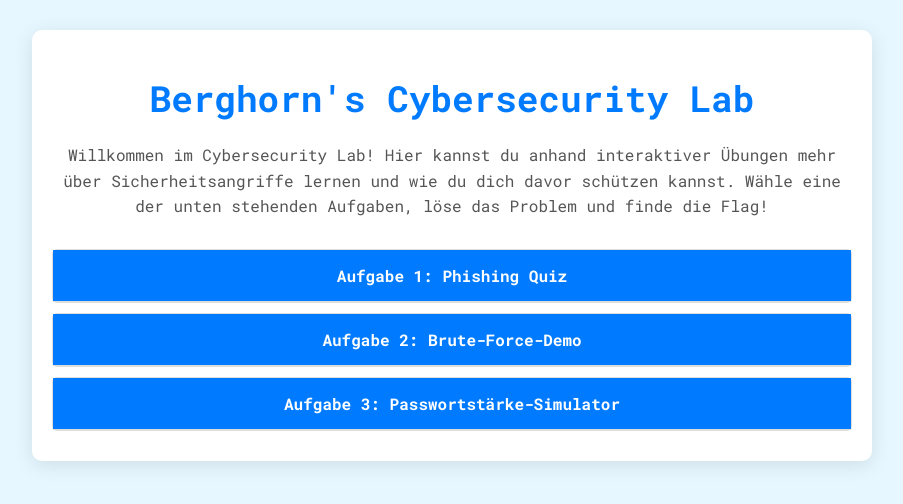
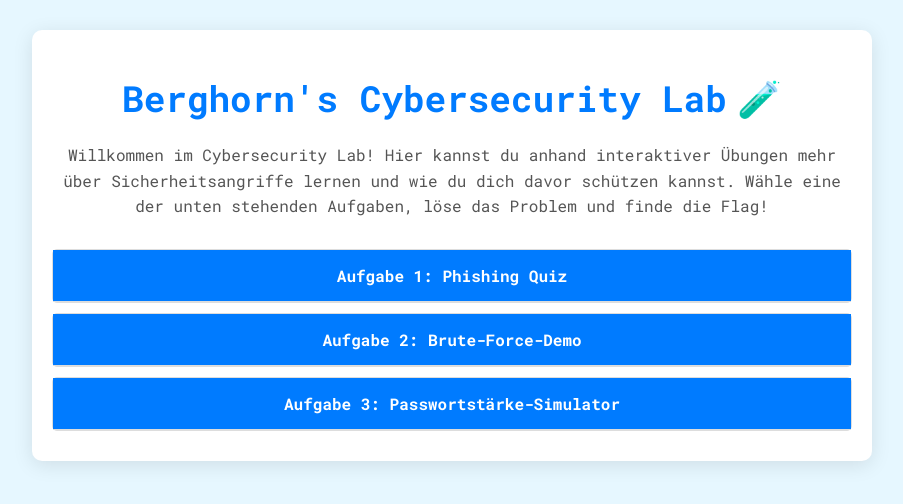
Before and after one commit to sideshowbob84/cdl, a website: page index.html in a window 1280 px wide. Shown: the whole page, without its empty margins (188-1091 px from the left). Drawn offline with Linux system fonts and the light colour scheme.

Commit message:
Update index.html

```diff
--- a/index.html
+++ b/index.html
@@ -11,7 +11,7 @@
             font-family: 'Roboto Mono', monospace;
             margin: 0;
             padding: 0;
-            background-color: #e6f7ff; /* Laborhafte Farben */
+            background-color: #e6f7ff;
             color: #333;
         }
         .container {
@@ -27,6 +27,12 @@
             font-size: 36px;
             color: #007bff;
             margin-bottom: 20px;
+            display: flex;
+            align-items: center;
+            justify-content: center;
+        }
+        h1 span {
+            margin-left: 10px;
         }
         p {
             font-size: 16px;
@@ -131,8 +137,8 @@
 </head>
 <body>
     <div class="container">
-        <!-- Hauptüberschrift -->
-        <h1>Berghorn's Cybersecurity Lab</h1>
+        <!-- Hauptüberschrift mit Emoji -->
+        <h1>Berghorn's Cybersecurity Lab <span>🧪</span></h1>
 
         <!-- Einführungstext -->
         <p>
```
